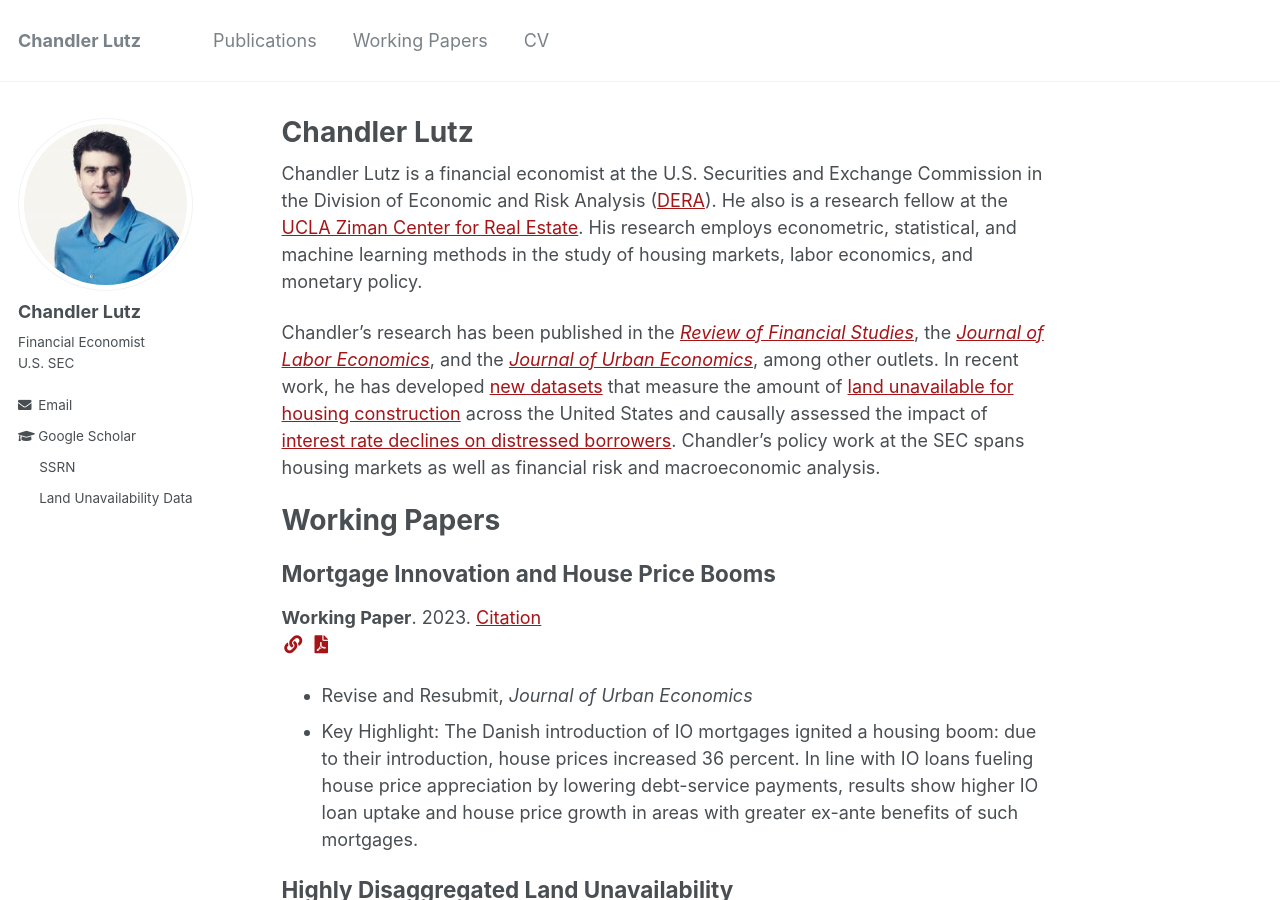
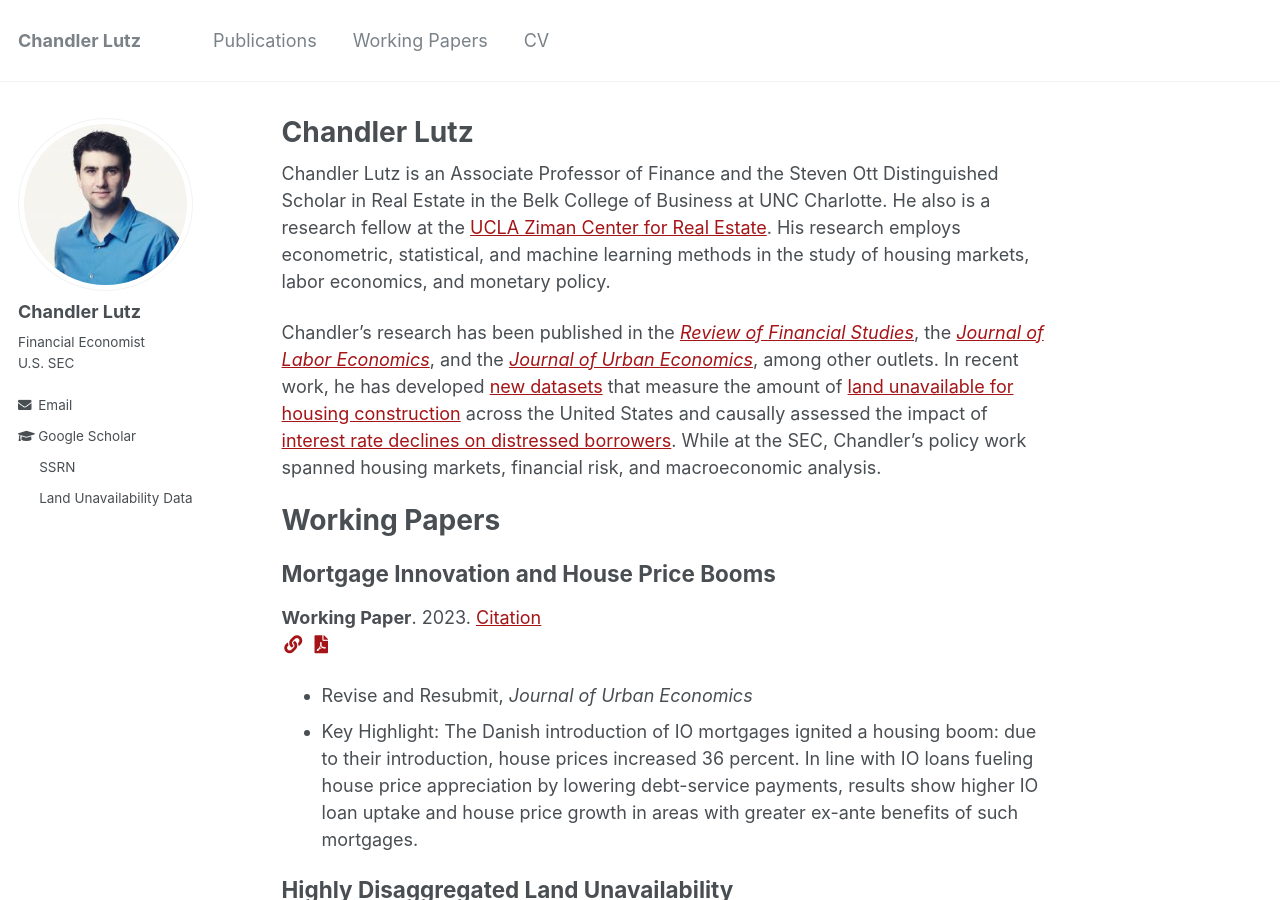
Before and after one commit to ChandlerLutz/ChandlerLutz.github.io, a Jekyll site: the page built from _pages/about.md, in a window 1280 px wide and 900 px high. Built offline with Jekyll 4.4.1, drawn with Linux system fonts in a browser that asks for light colours.

Commit message:
Update employment

```diff
--- a/_pages/about.md
+++ b/_pages/about.md
@@ -8,10 +8,10 @@
   - /about.html
 ---
 
-Chandler Lutz is a financial economist at the U.S. Securities and Exchange Commission in the Division of Economic and Risk Analysis ([DERA](https://www.sec.gov/dera)). He also is a research fellow at the [UCLA Ziman Center for Real Estate](https://www.anderson.ucla.edu/about/centers/ucla-ziman-center-for-real-estate/faculty-and-research/ucla-gilbert-program-in-real-estate-finance-and-urban-economics). His research employs econometric, statistical, and machine learning methods in the study of housing markets, labor economics, and monetary policy.
+Chandler Lutz is an Associate Professor of Finance and the Steven Ott Distinguished Scholar in Real Estate in the Belk College of Business at UNC Charlotte. He also is a research fellow at the [UCLA Ziman Center for Real Estate](https://www.anderson.ucla.edu/about/centers/ucla-ziman-center-for-real-estate/faculty-and-research/ucla-gilbert-program-in-real-estate-finance-and-urban-economics). His research employs econometric, statistical, and machine learning methods in the study of housing markets, labor economics, and monetary policy.
 
 
-Chandler's research has been published in the [*Review of Financial Studies*](https://academic.oup.com/rfs/article-abstract/34/2/864/5842150), the [*Journal of Labor Economics*](https://www.journals.uchicago.edu/doi/abs/10.1086/703579), and the [*Journal of Urban Economics*](https://www.sciencedirect.com/science/article/abs/pii/S0094119016300419), among other outlets. In recent work, he has developed [new datasets](https://github.com/ChandlerLutz/LandUnavailabilityData) that measure the amount of [land unavailable for housing construction](https://papers.ssrn.com/sol3/papers.cfm?abstract_id=3478900) across the United States and causally assessed the impact of [interest rate declines on distressed borrowers](https://papers.ssrn.com/sol3/papers.cfm?abstract_id=3869199). Chandler's policy work at the SEC spans housing markets as well as financial risk and macroeconomic analysis.
+Chandler's research has been published in the [*Review of Financial Studies*](https://academic.oup.com/rfs/article-abstract/34/2/864/5842150), the [*Journal of Labor Economics*](https://www.journals.uchicago.edu/doi/abs/10.1086/703579), and the [*Journal of Urban Economics*](https://www.sciencedirect.com/science/article/abs/pii/S0094119016300419), among other outlets. In recent work, he has developed [new datasets](https://github.com/ChandlerLutz/LandUnavailabilityData) that measure the amount of [land unavailable for housing construction](https://papers.ssrn.com/sol3/papers.cfm?abstract_id=3478900) across the United States and causally assessed the impact of [interest rate declines on distressed borrowers](https://papers.ssrn.com/sol3/papers.cfm?abstract_id=3869199). While at the SEC, Chandler's policy work spanned housing markets, financial risk, and macroeconomic analysis.
 
 Working Papers
 ======
```
Also changed, not shown: 1 other file.
